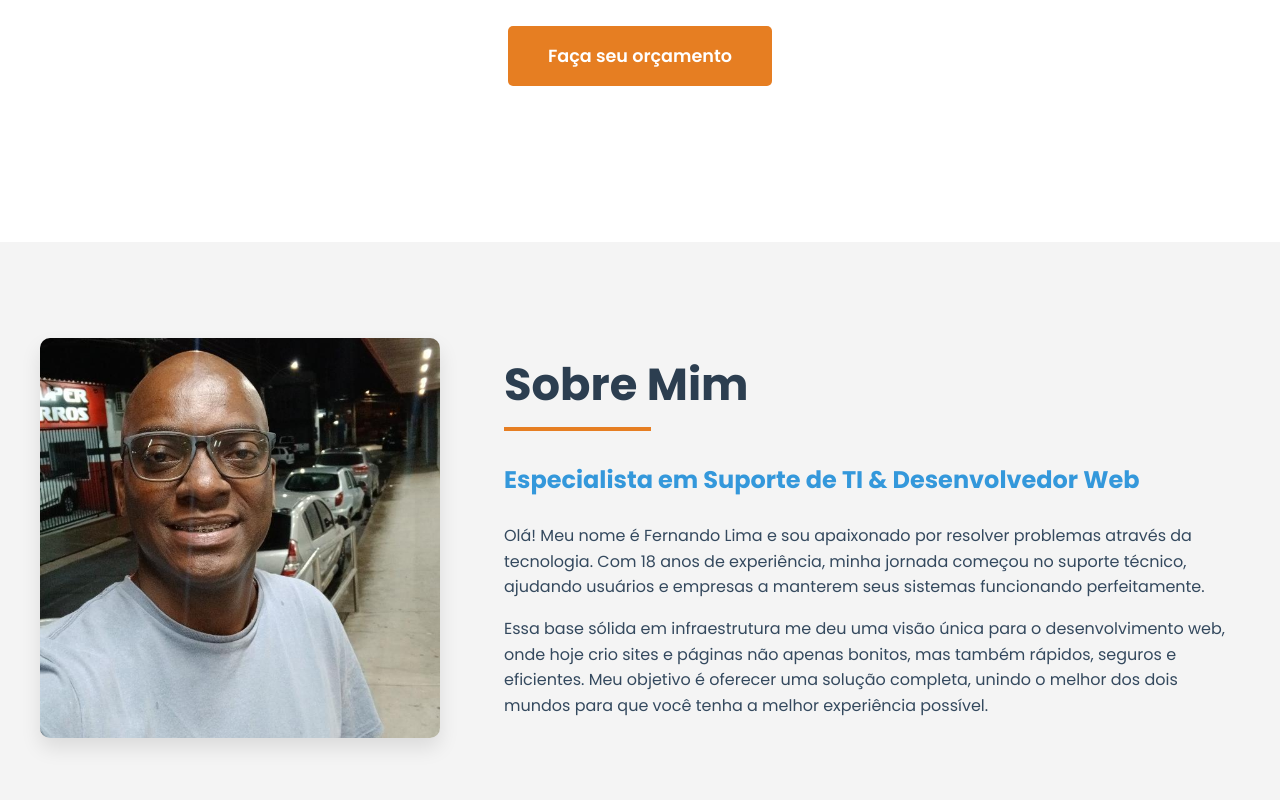
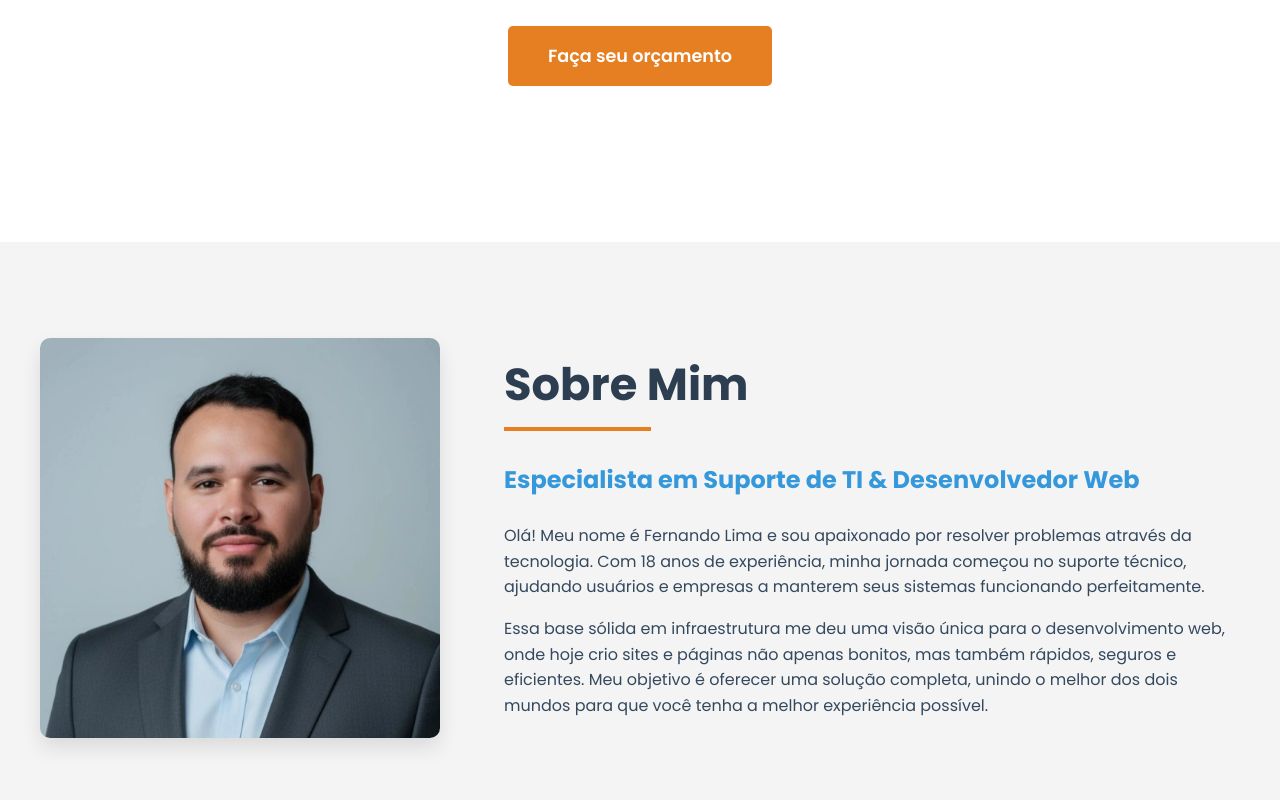
Before and after one commit to ndaraujo/portfolio-dev-lima, a plain HTML site: page index.html in a window 1280 px wide. Shown: the part 558-1358 px from the top of the page. Drawn offline with Linux system fonts and the light colour scheme.

Commit message:
Atualização Teste

```diff
--- a/index.html
+++ b/index.html
@@ -41,7 +41,7 @@
         <section id="sobre" class="about-section">
             <div class="about-container">
                 <div class="about-image">
-                    <img src="assets/Correa.jpeg" alt="Foto de Fernando Lima">
+                    <img src="assets/Fernando.jpg" alt="Foto de Fernando Lima">
                 </div>
                 <div class="about-text">
                     <h2>Sobre Mim</h2>
```
Also changed, not shown: assets/Correa.jpeg (deleted).
